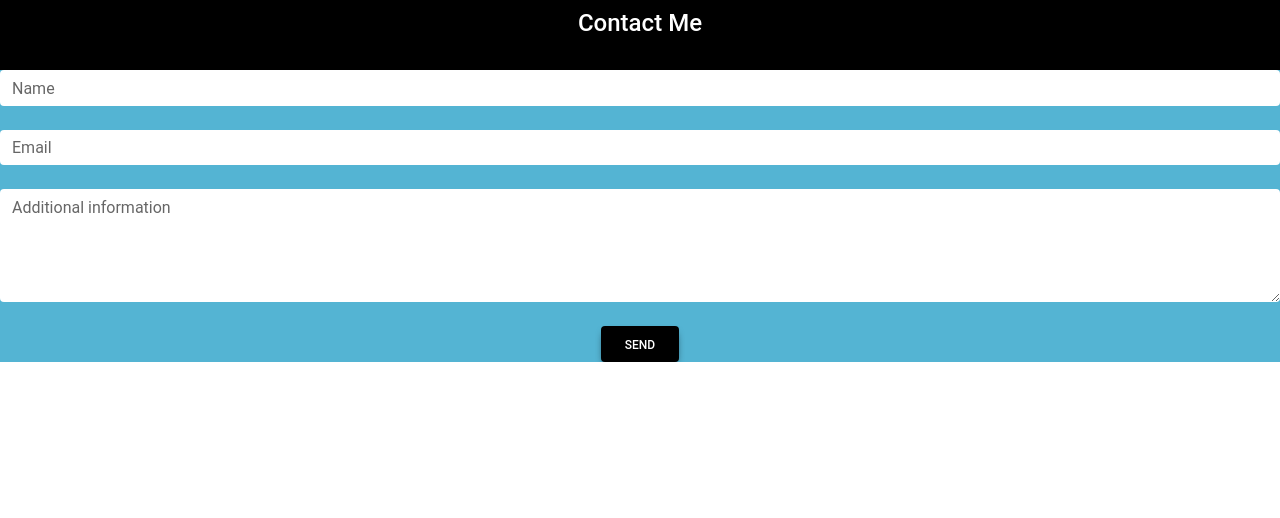
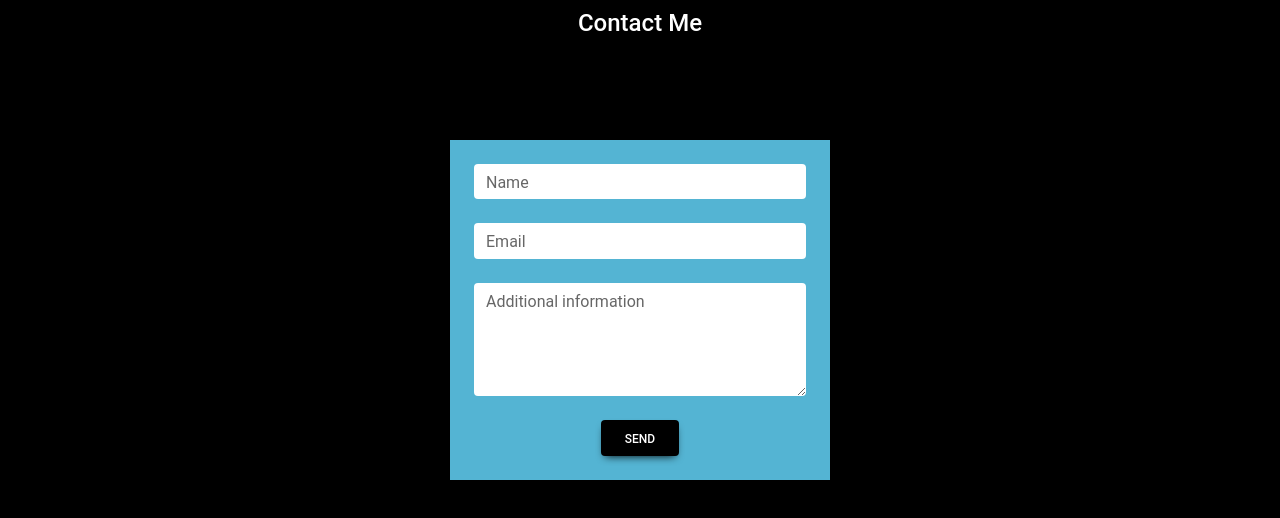
Before and after one commit to HassanBahati/block-land-, a React (Create React App) app in the folder client/: page / in a window 1280 px wide. Shown: the part 2157-2675 px from the top of the page. Before the commit the page ends 2519 px from the top, so only its background shows below. Built offline with nearby package versions, Linux system fonts and the light colour scheme; some icons are missing.

Commit message:
added styles

```diff
--- a/client/src/index.css
+++ b/client/src/index.css
@@ -13,3 +13,47 @@
   align-items: center;
   /* margin: 2rem 2rem; */
 }
+
+.portfolio{
+  display: grid;
+
+  grid-template-columns: repeat(3, 1fr);
+
+ }
+
+
+
+
+ @media (max-width: 1232px) {
+   .portfolio {
+     grid-template-columns: repeat(3, auto);
+   }
+ }
+
+ @media (max-width: 950px) {
+   .portfolio{
+     grid-template-columns: repeat(2, auto);
+   }
+ }
+
+ @media (max-width: 630px) {
+   .portfolio {
+     grid-template-columns: 1fr;
+   }
+ }
+
+
+ .contactscreen{
+   width: 100%;
+   height: 60vh;
+   display: flex;
+   justify-content: center;
+   align-items: center;
+ }
+
+ .contactScreenForm{
+   width: 380px;
+   padding: 1.5rem;
+   box-shadow: 0 1rem 2rem rgba(0, 0, 0, 0.2);
+   background: #fff;
+ }
```
